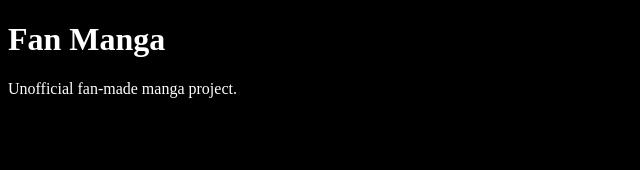
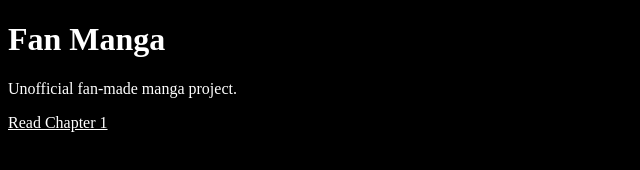
Before and after one commit to redleaf5676-dev/manga-site, a plain HTML site: page index.html in a window 1280 px wide. Shown: the whole page, without its empty margins (0-640 px from the left). Drawn offline with Linux system fonts and the light colour scheme.

Commit message:
Update index.html

```diff
--- a/index.html
+++ b/index.html
@@ -7,6 +7,8 @@
 
 <h1>Fan Manga</h1>
 <p>Unofficial fan-made manga project.</p>
-
+<a href="manga/chapter-1.html" style="color:white;">
+  Read Chapter 1
+</a>
 </body>
 </html>
```
